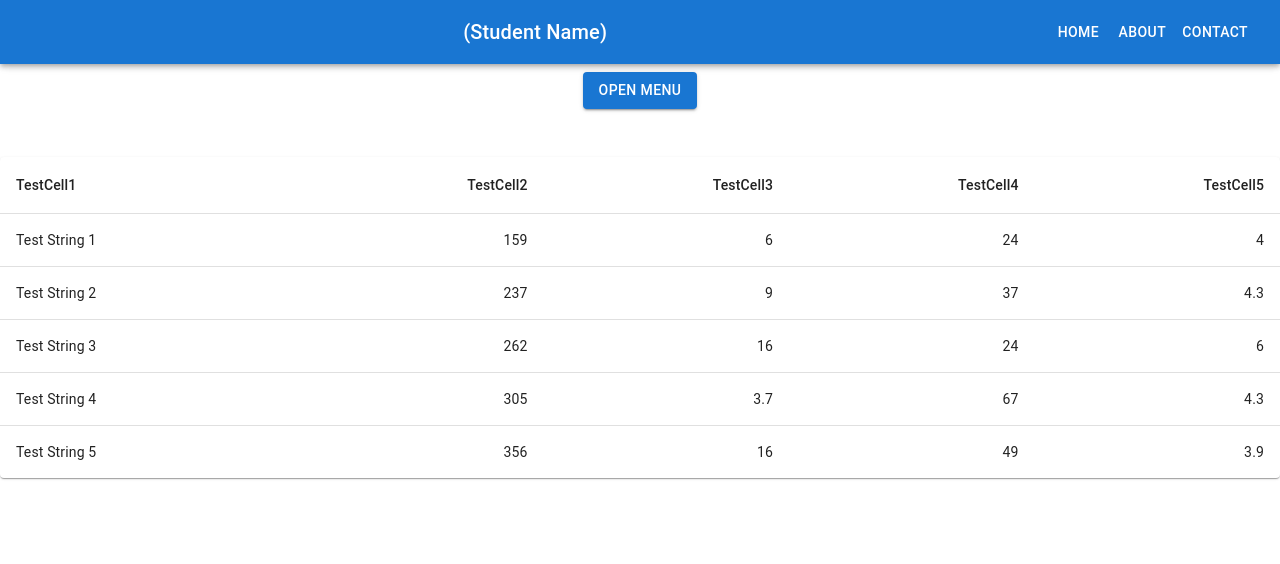
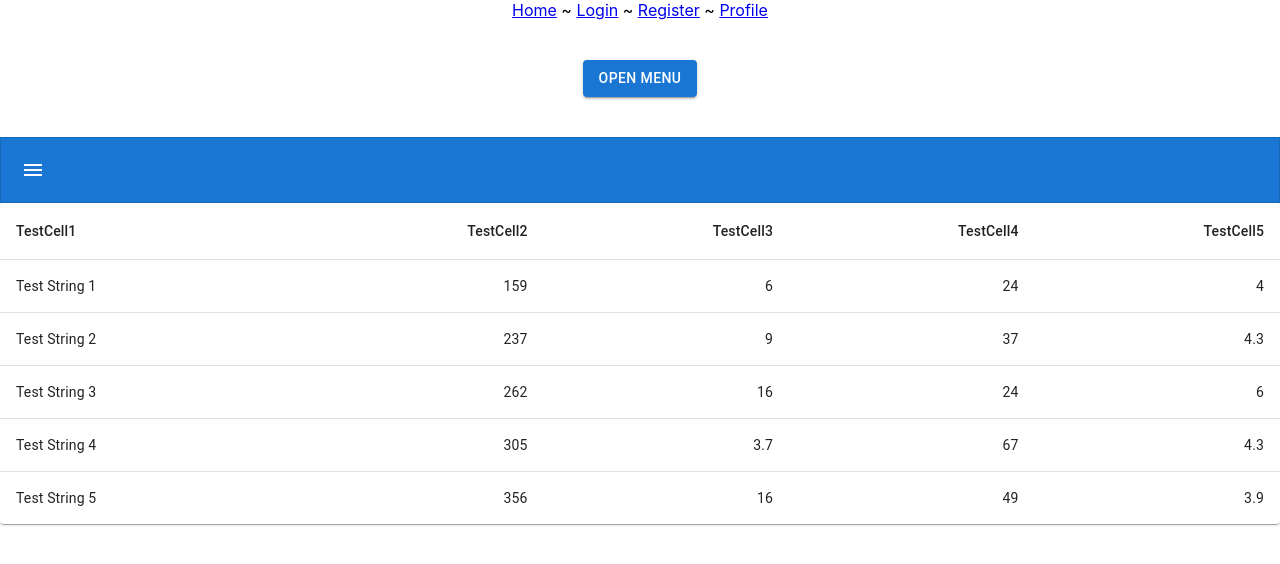
Before and after one commit to 2406-Ryan-Java-FS/project-2-frontend, a React (Create React App) app in the folder rev-learn/: page /profile in a window 1280 px wide. Shown: the top 564 px of the page. Built offline with nearby package versions, Linux system fonts and the light colour scheme.

Commit message:
Resolved issues with hamburger menu button

```diff
--- a/rev-learn/src/components/HomeComponent.jsx
+++ b/rev-learn/src/components/HomeComponent.jsx
@@ -1,5 +1,10 @@
+import ResponsiveDrawer from "../components/student-profile/ResponsiveDrawer";
 
 export default function HomeComponent()
 {
-    return(<>Home</>)
+    return(
+    <>
+    {<ResponsiveDrawer />}
+    </>
+    );
 }
--- a/rev-learn/src/components/student-profile/StudentAppBar.jsx
+++ b/rev-learn/src/components/student-profile/StudentAppBar.jsx
@@ -1,110 +1,143 @@
 import * as React from 'react';
-import PropTypes from 'prop-types';
+import { useState } from 'react';
 import AppBar from '@mui/material/AppBar';
-import Box from '@mui/material/Box';
-import CssBaseline from '@mui/material/CssBaseline';
 import Divider from '@mui/material/Divider';
 import Drawer from '@mui/material/Drawer';
 import IconButton from '@mui/material/IconButton';
-import List from '@mui/material/List';
 import ListItem from '@mui/material/ListItem';
 import ListItemButton from '@mui/material/ListItemButton';
 import ListItemText from '@mui/material/ListItemText';
 import MenuIcon from '@mui/icons-material/Menu';
 import Toolbar from '@mui/material/Toolbar';
 import Typography from '@mui/material/Typography';
-import Button from '@mui/material/Button';
+
 
 const drawerWidth = 240;
 const navItems = ['Home', 'About', 'Contact'];
 
-export default function StudentAppBar(props) {
+export default function StudentAppBar() {
 
-  const { window } = props;
-  const [mobileOpen, setMobileOpen] = React.useState(false);
+  const [isDrawerOpen, setIsDrawerOpen] = useState(false);
 
-  const handleDrawerToggle = () => {
-    setMobileOpen((prevState) => !prevState);
-  };
+  return (
 
-  const drawer = (
-    <Box onClick={handleDrawerToggle} sx={{ textAlign: 'center' }}>
+    <AppBar variant="outlined" position="static">
+
+      <Toolbar>
+        <IconButton
+          edge="start"
+          color="inherit"
+          aria-label="menu"
+          onClick={() => { setIsDrawerOpen(true) }
+          } >
+
+          <MenuIcon />
+
+        </IconButton>
+
+        <Drawer
+          open={isDrawerOpen}
+          onClose={() => setIsDrawerOpen(false)}>
+
           <Typography variant="h6" sx={{ my: 2 }}>
-        (Student Name)
+            Navigation
           </Typography>
+
           <Divider />
-      <List>
+
           {navItems.map((item) => (
             <ListItem key={item} disablePadding>
               <ListItemButton sx={{ textAlign: 'center' }}>
                 <ListItemText primary={item} />
               </ListItemButton>
             </ListItem>
-        ))}
-      </List>
-    </Box>
+          ))
+          };
+
+        </Drawer>
+      </Toolbar>
+    </AppBar>
   );
-
-  const container = window !== undefined ? () => window().document.body : undefined;
-
-  return (
-
-    <Box sx={{ display: 'flex' }}>
-      <CssBaseline />
-
-      <AppBar component="nav">
-
-        <Toolbar>
-
-          <IconButton
-            color="inherit"
-            aria-label="open drawer"
-            edge="start"
-            onClick={handleDrawerToggle}
-            sx={{ mr: 2, display: { sm: 'none' } }}
-          >
-            <MenuIcon />
-          </IconButton>
+}
 
 
-          <Typography
-            variant="h6"
-            component="div"
-            sx={{ flexGrow: 1, display: { xs: 'none', sm: 'block' } }}
-          >
-            (Student Name)
+//------------------------------------------------------------------------
 
-          </Typography>
+//Broken functionality
 
-          <Box sx={{ display: { xs: 'none', sm: 'block' } }}>
-            {navItems.map((item) => (
-              <Button key={item} sx={{ color: '#fff' }}>
-                {item}
-              </Button>
-            ))}
-          </Box>
 
-        </Toolbar>
-      </AppBar>
+// export default function StudentAppBar(props) {
 
-      <nav>
-        <Drawer
-          container={container}
-          variant="temporary"
-          open={mobileOpen}
-          onClose={handleDrawerToggle}
-          ModalProps={{
-            keepMounted: true, // Better open performance on mobile.
-          }}
-          sx={{
-            display: { xs: 'block', sm: 'none' },
-            '& .MuiDrawer-paper': { boxSizing: 'border-box', width: drawerWidth },
-          }}
-        >
-          {drawer}
-        </Drawer>
-      </nav>
+//   const { window } = props;
+//   const [mobileOpen, setMobileOpen] = React.useState(false);
 
-    </Box>
-  );
-}
+//   const handleDrawerToggle = () => {
+//     setMobileOpen((prevState) => !prevState);
+//   };
+
+
+
+//   const container = window !== undefined ? () => window().document.body : undefined;
+
+//   return (
+
+//     <Box sx={{ display: 'flex' }}>
+//       <CssBaseline />
+
+//         <AppBar component="nav">
+//           <Toolbar>
+
+//             <IconButton
+//               color="inherit"
+//               aria-label="menu"
+//               edge="start"
+//               onClick={handleDrawerToggle}
+//               sx={{ mr: 2, display: { sm: 'none' } }}
+//             >
+//               <MenuIcon />
+
+//             </IconButton>
+
+//           <Typography
+//             variant="h6"
+//             component="div"
+//             sx={{ flexGrow: 1, display: { xs: 'none', sm: 'block' } }}
+//           >
+//             (Student Name)
+
+//           </Typography>
+
+
+//           <Box sx={{ display: { xs: 'none', sm: 'block' } }}>
+//             {navItems.map((item) => (
+//               <Button key={item} sx={{ color: '#fff' }}>
+//                 {item}
+//               </Button>
+//             ))}
+//           </Box>
+
+//         </Toolbar>
+//       </AppBar>
+
+//       <nav>
+//         <Drawer
+//           container={container}
+//           variant="temporary"
+//           open={mobileOpen}
+//           onClose={handleDrawerToggle}
+//           ModalProps={{
+//             keepMounted: true, // Better open performance on mobile.
+//           }}
+// sx={{
+//   display: { xs: 'block', sm: 'none' },
+//   '& .MuiDrawer-paper': { boxSizing: 'border-box', width: drawerWidth },
+// }}
+//         >
+//           {drawer}
+//         </Drawer>
+//       </nav>
+
+//     </Box>
+//   );
+
+// }
```
Lines whose indentation alone changed are shown as unchanged.
